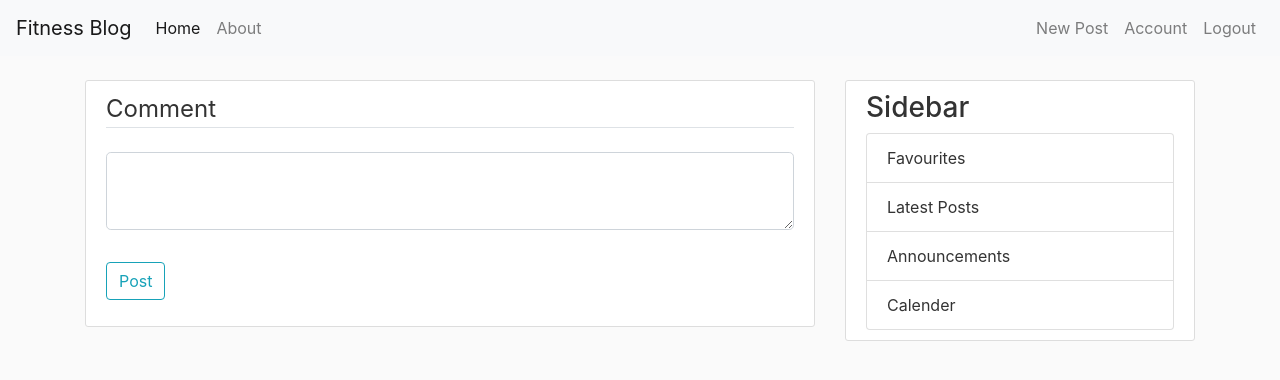
After one commit to NamugumyaSandra/Fitness_Blog, a Flask app: page /post/1/comment in a window 1280 px wide. The commit adds this page. Shown: the top 380 px of the page. Run offline with Flask 2, Linux system fonts and the light colour scheme; the visitor is signed in with stand-in values (Sample User, id 1); some libraries are stand-ins or nearby versions.

Commit message:
Add modified files and create_comment file.

```diff
--- a/fitness/forms.py
+++ b/fitness/forms.py
@@ -52,3 +52,7 @@ class PostForm(FlaskForm):
     title = StringField('Title', validators=[DataRequired()])
     content = TextAreaField('Content', validators=[DataRequired()])
     submit = SubmitField('Post')
+
+class CommentForm(FlaskForm):
+    content = TextAreaField('Content', validators=None)
+    submit = SubmitField('Post')
--- a/fitness/models.py
+++ b/fitness/models.py
@@ -14,6 +14,8 @@ class User(db.Model, UserMixin):
     image_file = db.Column(db.String(20), nullable=False, default='default.jpg')
     password = db.Column(db.String(60), nullable=False)
     posts = db.relationship('Post', backref='author', lazy=True)
+    comments = db.relationship('Comment', backref='author', lazy=True)
+
 
     def __repr__(self):
         return f"User('{self.username}', '{self.email}', '{self.image_file}')"
@@ -25,6 +27,18 @@ class Post(db.Model):
     date = db.Column(db.DateTime, nullable=False, default=datetime.utcnow)
     content = db.Column(db.Text,nullable = False)
     user_id = db.Column(db.Integer, db.ForeignKey('user.id'),nullable=False)
+    comments = db.relationship('Comment', backref='post', lazy=True)
 
     def __repr__(self):
         return f"Post('{self.title}', '{self.date}','{self.content}')"
+
+
+class Comment(db.Model):
+    id = db.Column(db.Integer, primary_key=True)
+    date_commented = db.Column(db.DateTime, nullable=False, default=datetime.utcnow)
+    content = db.Column(db.Text,nullable = False)
+    user_id = db.Column(db.Integer, db.ForeignKey('user.id'),nullable=False)
+    post_id = db.Column (db.Integer, db.ForeignKey('post.id'),nullable=False)
+
+    def __repr__(self):
+        return f"Comment('{self.date_commented}','{self.content}')"
--- a/fitness/routes.py
+++ b/fitness/routes.py
@@ -3,7 +3,7 @@ import secrets
 from PIL import Image
 from flask import render_template,url_for,flash,redirect,request,abort
 from fitness import app, db, bcrypt
-from fitness.forms import RegistrationForm, LoginForm, UpdateAccountForm, PostForm
+from fitness.forms import RegistrationForm, LoginForm, UpdateAccountForm, PostForm, CommentForm
 from fitness.models import User, Post
 from flask_login import login_user, current_user, logout_user, login_required
 
@@ -144,3 +144,18 @@ def user_posts(username):
         .order_by(Post.date.desc())\
         .paginate(page=page,per_page=5)
     return render_template('user_posts.html',posts=posts, user=user)
+
+@app.route('/post/<int:post_id>/comment', methods=['GET', 'POST'])
+@login_required
+def comment(post_id):
+    # post = Post.query.get_or_404(post_id)
+    form = CommentForm()
+    if form.validate_on_submit():
+        comment = Comment(comment=form.content.data, post=post_id,author=current_user)
+        db.session.add(comment)
+        db.session.commit()
+        flash('Comment Posted!','success')
+        return redirect(url_for('home'))
+    # elif request.method == 'GET':
+    #     form.content.data = comment.content
+    return render_template('create_comment.html', title='Comment', form=form, legend='Comment')
--- /dev/null
+++ b/fitness/templates/create_comment.html
@@ -0,0 +1,18 @@
+{% extends 'layout.html' %}
+{% block content %}
+    <div class="content-section">
+        <form method="POST" action="">
+            {{ form.hidden_tag() }}
+            <fieldset class="form_group">
+                <legend class="border-bottom mb-4">{{legend}}</legend>
+                <div class="form-group">
+                    {{ form.content(class="form-control form-control-lg") }}
+                </div>
+            </fieldset>
+            <div class="form-group">
+                {{ form.submit(class="btn btn-outline-info mt-3")}}
+            </div>
+        </form>
+    </div>
+
+{% endblock content %}
--- a/fitness/templates/post.html
+++ b/fitness/templates/post.html
@@ -11,6 +11,7 @@
                     <div>
                         <a class="btn btn-secondary btn-sm m-1" href="{{ url_for('update_post',post_id=post.id)}}"> Update</a>
                         <button type="button" class="btn btn-danger btn-sm m-1" data-toggle="modal" data-target="#deleteModal">Delete</button>
+                        <a class="btn btn-secondary btn-sm m-1" href="{{ url_for('comment',post_id=post.id)}}"> Comment</a>
                     </div>
                     {% endif %}
                 </div>
```
